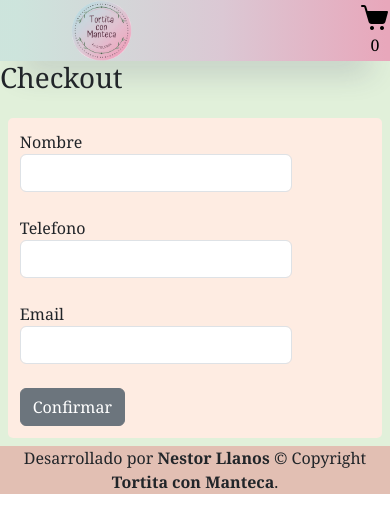
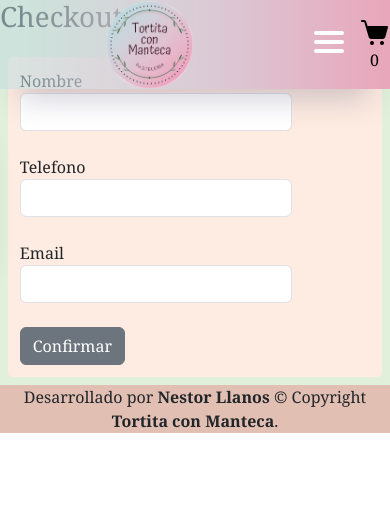
Before and after one commit to NestorLlanos/tortitaconmanteca_React, a React (Vite) app: page /checkout in a window 390 px wide. Shown: the top 532 px of the page. Built offline with nearby package versions, Linux system fonts and the light colour scheme.

Commit message:
aplicando estilos responsive

```diff
--- a/src/components/CartView/CartView.jsx
+++ b/src/components/CartView/CartView.jsx
@@ -4,8 +4,9 @@ import { Link } from "react-router-dom"
 import classes from "./CartView.module.css"
 
 
+
 const CartView = () => {
-    const { cart, removeItem, total,} = useContext(CartContext)
+    const { cart, removeItem, total} = useContext(CartContext)
 
     const vaciarCarrito = () => {
 
@@ -16,14 +17,14 @@ const CartView = () => {
 
     return (
         <div className={classes.contenedor}>
-            <h1 className="classes.titulo">Tus compras</h1>
+            <h1 className={classes.titulo}>Tus compras</h1>
             <section>
             {
-                cart.map(prod => {
+                cart.map((prod) => {
                     return (
-                        <div>
-                            <section key={prod.id} className={classes.sectionDiv}>
-                            <img src={prod.img} alt="" />
+                        <div key={prod.id}>
+                            <section  className={classes.sectionDiv}>
+                            <img src={prod.img} alt={prod.name} className={classes.imgView}/>
                             <p >{prod.name}</p>
                             <p > $ {prod.price}</p>
                             <p >Cantidad {prod.quantity}</p>
@@ -37,7 +38,7 @@ const CartView = () => {
             }
             </section>
             <h2>Total a pagar: ${total}</h2>
-            <div>
+            <div className={classes.botones}>
                 <Link className= {'btn btn-secondary'} to="/checkout">Avanzar con la compra</Link>
                 <button className= {'btn btn-secondary'} onClick={vaciarCarrito}>Vaciar Carrito</button>
             </div>
--- a/src/components/CartView/CartView.module.css
+++ b/src/components/CartView/CartView.module.css
@@ -12,6 +12,7 @@
   .titulo {
 	text-align: center;
 	margin-bottom: 2px;
+	padding-top: 100px;
   }
 
   .compraFinal {
@@ -33,10 +34,10 @@
 	box-shadow: 0px 1px 0px 0px black;
   }
 
-  .img {
+  .imgView {
 	width: 80px;
-	padding: 2px;
-	border-radius: 50%;
+	padding: 1px;
+	border-radius: 10%;
   }
 
 
@@ -65,9 +66,8 @@
 
 
   .botones {
-	width: 300px;
-	display: flex;
-	flex-direction: row;
-	justify-content: space-between;
-	margin-top: 10px;
+
+	align-items: center;
+	text-align: center;
+
   }
--- a/src/components/Item/Item.module.css
+++ b/src/components/Item/Item.module.css
@@ -24,7 +24,7 @@
 .img{
 	max-width: 80%;
 	height: 50%;
-	position: relative;
+
 	top: 0;
 	-webkit-transition: all 0.3s cubic-bezier(0.645, 0.045, 0.355, 1);
 	transition: all 0.3s cubic-bezier(0.645, 0.045, 0.355, 1);
--- a/src/components/ItemDetailContainer/ItemDetailContainer.module.css
+++ b/src/components/ItemDetailContainer/ItemDetailContainer.module.css
@@ -12,7 +12,7 @@
 
 }
 .detalle{
-
+	padding-top: 100px;
 	align-items: center;
 }
 
--- a/src/components/ItemListContainer/ItemListContainer.jsx
+++ b/src/components/ItemListContainer/ItemListContainer.jsx
@@ -39,7 +39,7 @@ const ItemListContainer = ({greeting}) =>{
 
     return(
         <div className={classes.contenedor}>
-            <h2 className={classes.contenedor}>{greeting} </h2>
+            <h2 className={classes.saludo}>{greeting} </h2>
             <ItemList products={products}/>
 
         </div>
--- a/src/components/ItemListContainer/ItemListContainer.module.css
+++ b/src/components/ItemListContainer/ItemListContainer.module.css
@@ -1,6 +1,6 @@
 
 .contenedor {
-	position: relative;
+
 	width: 90%;
 	margin: auto;
 	transition: all 0.3s ease-out;
@@ -9,25 +9,6 @@
 	display: block;
 
 }
-@media screen and (max-width: 767px) {
-
-	.saludo {
-		font-size:15px;
-
-	}
-  }
-
-@media screen and (max-width: 550px) {
-  .saludo {
-		font-size:12px;
-
-	}
-
+.saludo{
+	padding-top: 100px;
 }
-
-@media screen and (max-width: 480px) {
-  .saludo {
-		font-size:10px;
-
-	}
-  }
--- a/src/components/Nabvar/Navbar.jsx
+++ b/src/components/Nabvar/Navbar.jsx
@@ -2,16 +2,17 @@ import CartWidget from "../CartWidget/CartWidget"
 import classes from "./Navbar.module.css"
 import {Link } from "react-router-dom"
 import logo from "../../assets/logo Tortita con manteca.png"
-import {FaBars} from "react-icons/fa6"
-import { RxCross2 } from "react-icons/rx"
+
+
 import { useState } from "react"
 
 
 
 const Navbar = () =>{
-    const [Mobile, setMobile] = useState (false)
+    const [isOpen, setIsOpen] = useState(false)
+
     return(
-        <header className={classes.header}>
+/*         <header className={classes.header}>
             <div className={classes.container}></div>
             <Link to='/' >
                <img src={logo} alt="Logo Tortita con Manteca" className={classes.logo}/>
@@ -25,11 +26,27 @@ const Navbar = () =>{
             </nav>
 
             <CartWidget/>
-            <button className={classes.mobileIcon} onClick={()=> setMobile(!Mobile)}>
-            {Mobile? <RxCross2/> : <FaBars />}
-            </button>
 
-        </header>
+        </header> */
+        <div>
+            <div className={classes.navbar}>
+            <Link to='/' >
+               <img src={logo} alt="Logo Tortita con Manteca" className={classes.nav_logo}/>
+            </Link>
+            <div className={`${classes.nav_items} ${isOpen && classes.open}`}>
+            <Link to ='/category/tortas' >Tortas</Link>
+                <Link to='/category/alfajores'>Alfajores</Link>
+                <Link to='/category/tartas'>Tartas</Link>
+                <Link to='/category/box'>Box</Link>
+            </div>
+            <div className={`${classes.nav_toggle} ${isOpen && classes.open}`} onClick={() => setIsOpen(!isOpen)}>
+                <span></span>
+                <span></span>
+                <span></span>
+            </div>
+            <CartWidget/>
+        </div>
+        </div>
     )
 }
 export default Navbar
--- a/src/components/Nabvar/Navbar.module.css
+++ b/src/components/Nabvar/Navbar.module.css
@@ -1,10 +1,5 @@
-*{
-  padding: 0;
-  margin: 0;
-  box-sizing: border-box;
-
-}
-.header{
+.navbar{
+  top: 0px;
   display: flex;
   width: 100%;
   margin-right: 18rem;
@@ -13,91 +8,70 @@
   background: linear-gradient(90deg, rgba(189,219,222,0.56) 4%, rgba(219,200,212,1) 57%, rgba(232,167,187,1) 99%);
   box-shadow: rgba(50,50,93,0.23) 0 30px 30px -20px;
   align-items: center;
-  }
+  position:fixed;
+}
+.nav_logo{
+  width: 30%;
+}
+.nav_items a{
 
-.nav{
-  display: flex;
-  justify-content: flex-end;
-  width: 75%;
-
-}
-.tortita{
-
-  font-weight: 400;
-  color:black;
-  align-items: center;
-  justify-content:left;
   text-decoration: none;
-
-}
-.navLink{
   color: black;
-  text-decoration: none;
   margin: 0 10px;
   padding: 0 10px;
   font-size: 20px;
   cursor: pointer;
   text-align: center;
   text-transform:uppercase;
+
 }
-.navLink:hover{
+.nav_items a:hover{
   color: azure;
 
 }
-.logo{
-  width: 30%;
-}
-.container{
-  margin: auto;
-  display: flex;
-  justify-content: space-between;
-  align-items: center;
-}
-.mobileIcon{
+.nav_toggle{
   display: none;
 }
 
-@media screen and (max-width: 768px) {
-  .navLink{
-    display: none;
+@media (max-width: 768px) {
+  .nav_items{
+      position:absolute;
+      top: 100px;
+      padding: 20px;
+      left: 0;
+      background: linear-gradient(90deg, rgba(189,219,222,0.56) 4%, rgba(219,200,212,1) 57%, rgba(232,167,187,1) 99%);
+      box-shadow: rgba(50,50,93,0.23) 0 30px 30px -20px;
+      display: flex;
+      flex-direction: column;
+      align-items:end;
+      width: 100%;
+      transform: translateX(-100%);
+      transition: 0.3s ease all;
   }
-  .navLinkMobile{
-    position: absolute;
-    display: block;
-    background: linear-gradient(90deg, rgba(189,219,222,0.56) 4%, rgba(219,200,212,1) 57%, rgba(232,167,187,1) 99%);
-    box-shadow: rgba(50,50,93,0.23) 0 30px 30px -20px;
-    left: 0;
-    top: 10%;
-    transition: all 0.5s ease-in-out;
-    width: 100%;
+  .nav_items.open{
+      transform: translateX(0) !important
+  }
+  .nav_toggle{
+      display: flex !important;
+      flex-direction: column;
+      margin: 15px;
+  }
+  .nav_toggle span{
+      width: 30px;
+      height: 4px;
+      background: white;
+      margin-bottom: 5px;
+      border-radius: 2px;
+      transform-origin: 5px 0px;
+      transition: all 0.2s linear;
+  }
+  .nav_toggle.open > span{
+      transform: rotate(45deg) translate(0px, 0px);
+  }
+  .nav_toggle.open > span:nth-child(2){
+      display: none;
+  }
+  .nav_toggle.open > span:nth-child(3){
+      transform: rotate(-45deg) translate(-5px, 1px);
   }
 }
-
-@media screen and (max-width: 550px) {
-
-  .navLink{
-    font-size: 12px;
-    padding-left: 1px;
-  }
-  .logo{
-    object-fit: cover;
-    width: 30%;
-
-  }
-}
-
-@media screen and (max-width: 480px) {
-  .tortita {
-		font-size:10px;
-
-	}
-  .navLink{
-    font-size: 10px;
-    padding-left: 1px;
-  }
-  .logo{
-
-    width: 30%;
-  }
-
-}
```
